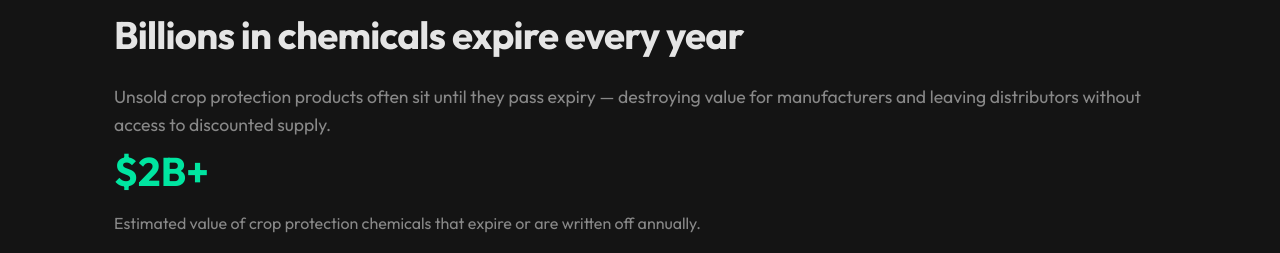
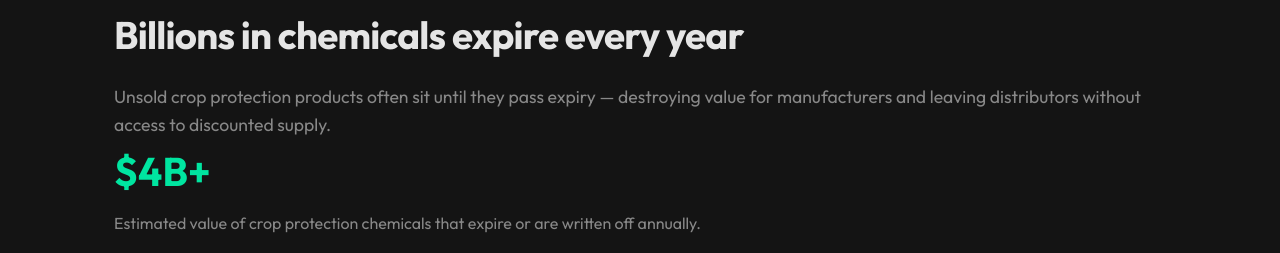
Before and after one commit to paulze-ai/website, a React (Vite) app: page / in a window 1280 px wide. Shown: the part 920-1173 px from the top of the page. Built offline with nearby package versions, Linux system fonts and the light colour scheme.

Commit message:
2bil to 4bil

```diff
--- a/src/paulze.tsx
+++ b/src/paulze.tsx
@@ -1,10 +1,10 @@
 import { useEffect } from 'react';
-import './paulze.css';
+import LinkedInIcon from './assets/linkedin.svg?react';
 import paulzeLogo from './assets/logo_no_black.svg';
-import neoPhoto from './assets/neo-matsuyama.png';
 import mattPhoto from './assets/matthew-fallon.png';
 import meyerPhoto from './assets/meyer-eskin.png';
-import LinkedInIcon from './assets/linkedin.svg?react';
+import neoPhoto from './assets/neo-matsuyama.png';
+import './paulze.css';
 
 export default function Paulze() {
   useEffect(() => {
@@ -60,7 +60,7 @@ export default function Paulze() {
             <p className="section-subtitle">
               Unsold crop protection products often sit until they pass expiry — destroying value for manufacturers and leaving distributors without access to discounted supply.
             </p>
-            <div className="problem-stat">$2B+</div>
+            <div className="problem-stat">$4B+</div>
             <p>Estimated value of crop protection chemicals that expire or are written off annually.</p>
             <div className="problem-cards">
               <div className="problem-card">
```
